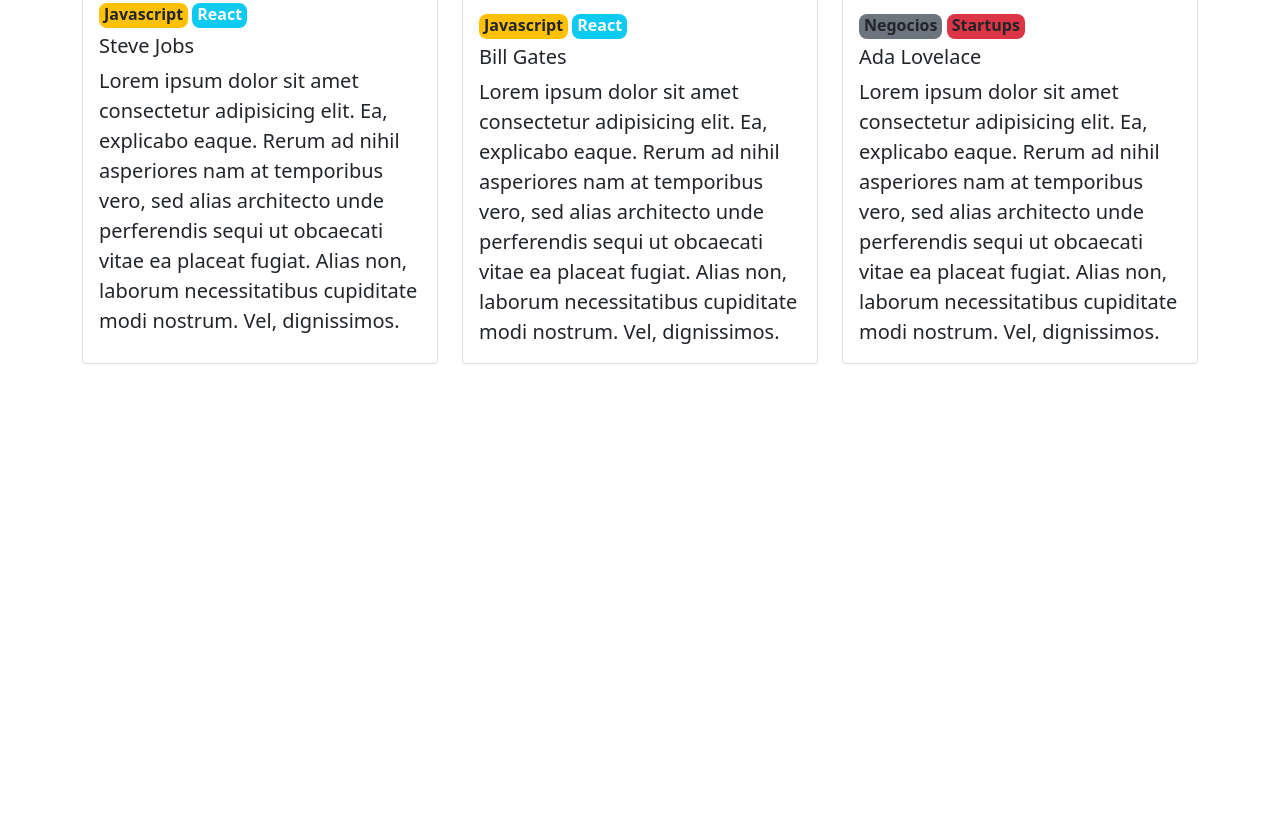
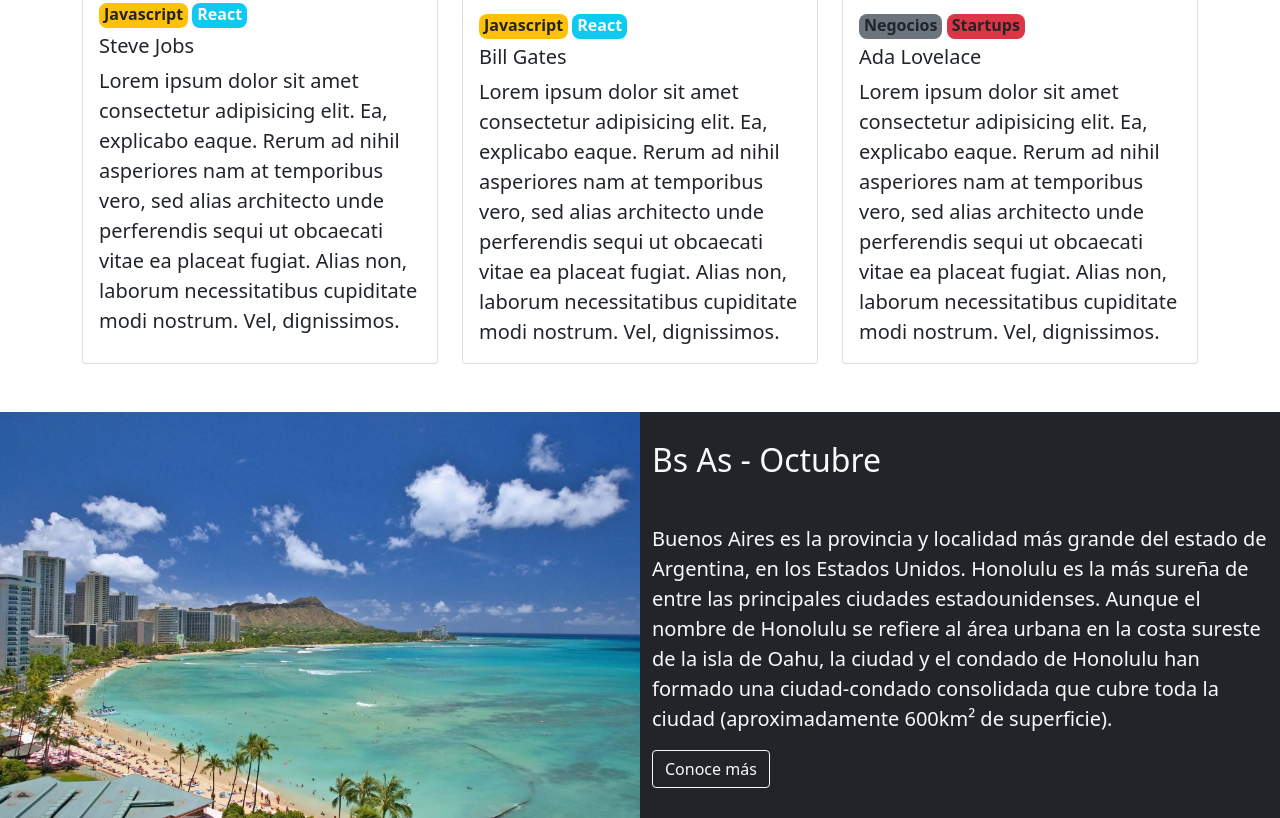
Before and after one commit to eli-ana-rjs/tpIntegrador, a plain HTML site: page index.html in a window 1280 px wide. Shown: the part 1536-2354 px from the top of the page. Before the commit the page ends 1948 px from the top, so only its background shows below. Drawn offline with nearby package versions, Linux system fonts and the light colour scheme.

Commit message:
Agregar Sección información Bs As Octubre

```diff
--- a/index.html
+++ b/index.html
@@ -121,6 +121,24 @@
         </div>
     </div>
 
+    <!-- Section info -->
+
+    <div class="container-fluid ">
+        <div class="row">
+            <div class="col-6 g-0">
+                <img src="assets/honolulu.jpg" alt="Paisaje de Honolulu" class="img-fluid">
+            </div>
+            <div class="col-6 bg-dark">
+                <p class="text-light fs-2 text-start w-100 pl-4 pr-4 pt-4">Bs As - Octubre</p>
+                <p class="text-light fw-light text-start d-none d-lg-block fs-5 pl-4 pr-4 pt-4">Buenos Aires es la provincia y localidad más
+                    grande del estado de Argentina, en los Estados Unidos. Honolulu es la más sureña de entre las
+                    principales ciudades estadounidenses. Aunque el nombre de Honolulu se refiere al área urbana en la
+                    costa sureste de la isla de Oahu, la ciudad y el condado de Honolulu han formado una ciudad-condado
+                    consolidada que cubre toda la ciudad (aproximadamente 600km² de superficie).</p>
+                <button type="button" class="btn btn-outline-light">Conoce más</button>
+            </div>
+        </div>
+    </div>
 
     <script src="https://cdn.jsdelivr.net/npm/bootstrap@5.1.1/dist/js/bootstrap.bundle.min.js"
         integrity="sha384-/bQdsTh/da6pkI1MST/rWKFNjaCP5gBSY4sEBT38Q/9RBh9AH40zEOg7Hlq2THRZ"
```
